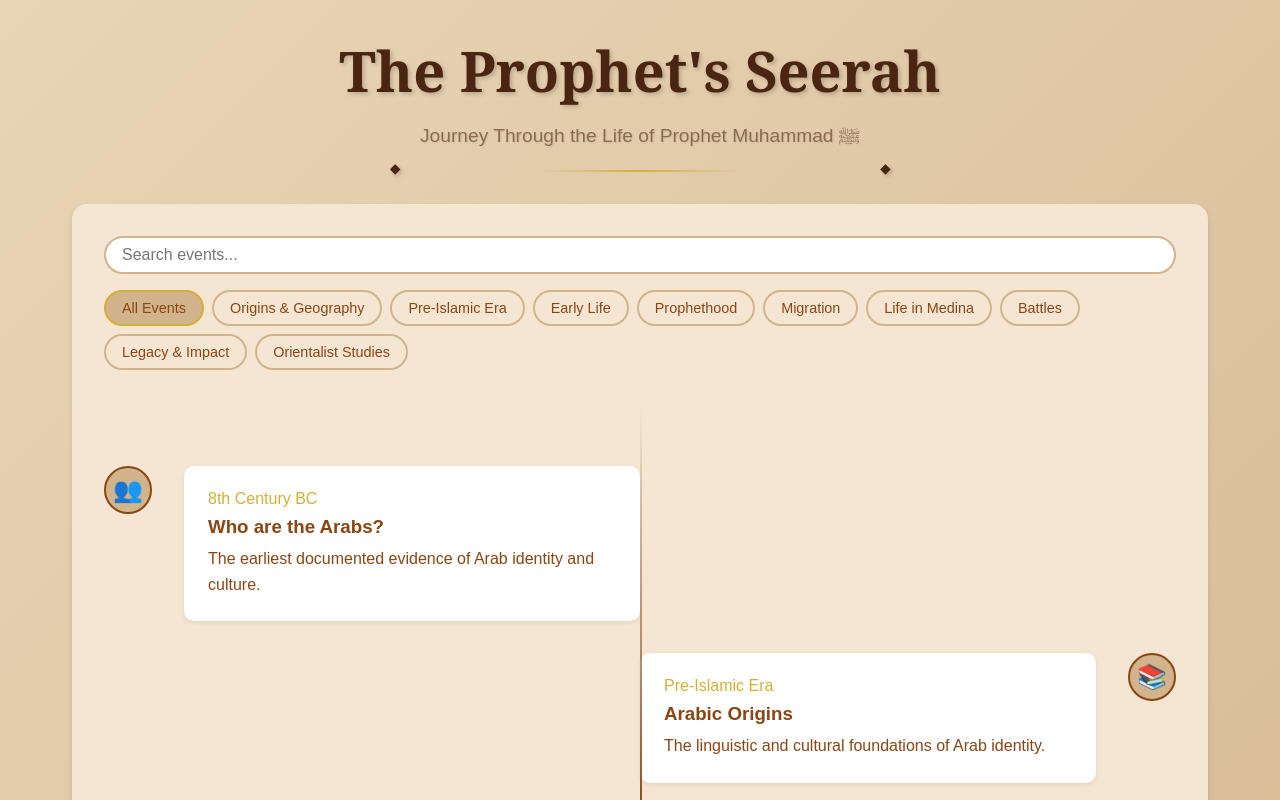
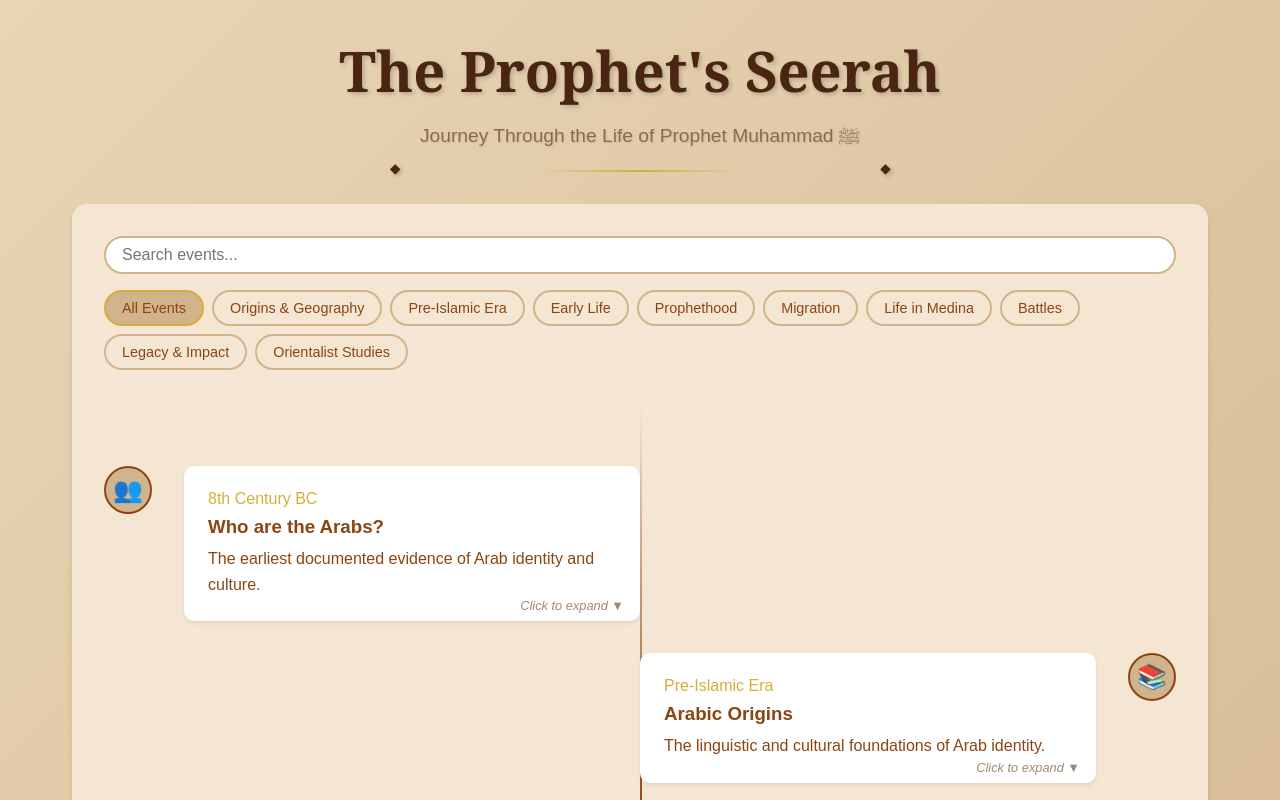
Before and after one commit to adam-a-i/Journey-of-the-Prophet, a React (Vite) app: page / in a window 1280 px wide. Shown: the top 800 px of the page. Built offline with nearby package versions, Linux system fonts and the light colour scheme.

Commit message:
added click to expand msg

```diff
--- a/src/App.css
+++ b/src/App.css
@@ -153,3 +153,30 @@ body {
   scrollbar-width: thin;
   scrollbar-color: #654321 #f1f1f1;
 }
+
+/* Add styles for the click indicator */
+.timeline-event {
+  position: relative;  /* Ensure relative positioning for absolute children */
+}
+
+/* Add hover effect to make it more interactive */
+.timeline-event:hover {
+  transform: scale(1.01);
+  box-shadow: 0 6px 12px rgba(0, 0, 0, 0.1);
+}
+
+.event-content {
+  position: relative;
+}
+
+.event-content::after {
+  content: "Click to expand ▼";
+  position: absolute;
+  right: 1rem;
+  bottom: 0.5rem;
+  color: #8B6B4F;
+  font-size: 0.8rem;
+  opacity: 0.8;
+  font-style: italic;
+  transition: opacity 0.3s ease;
+}
```
